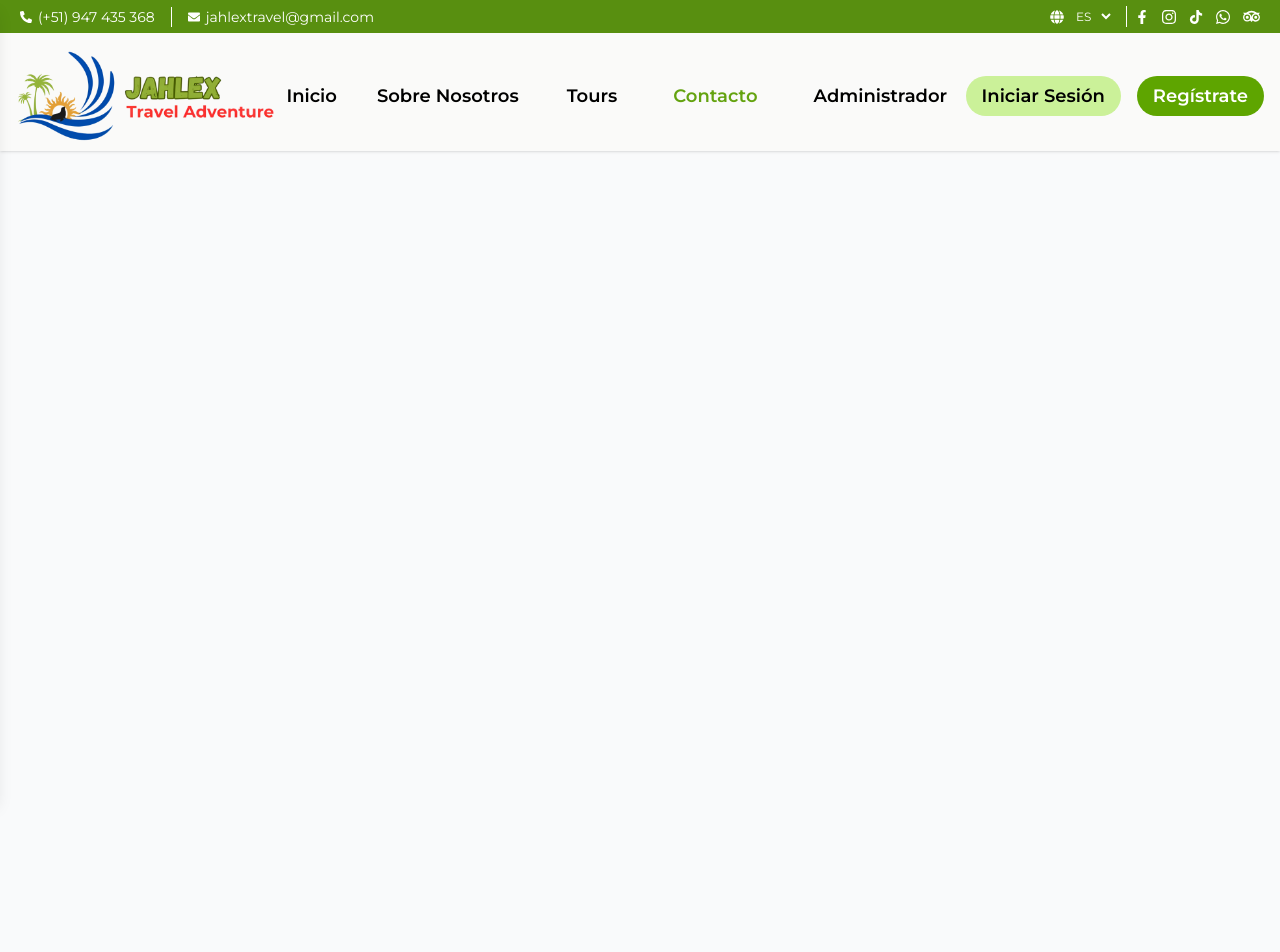
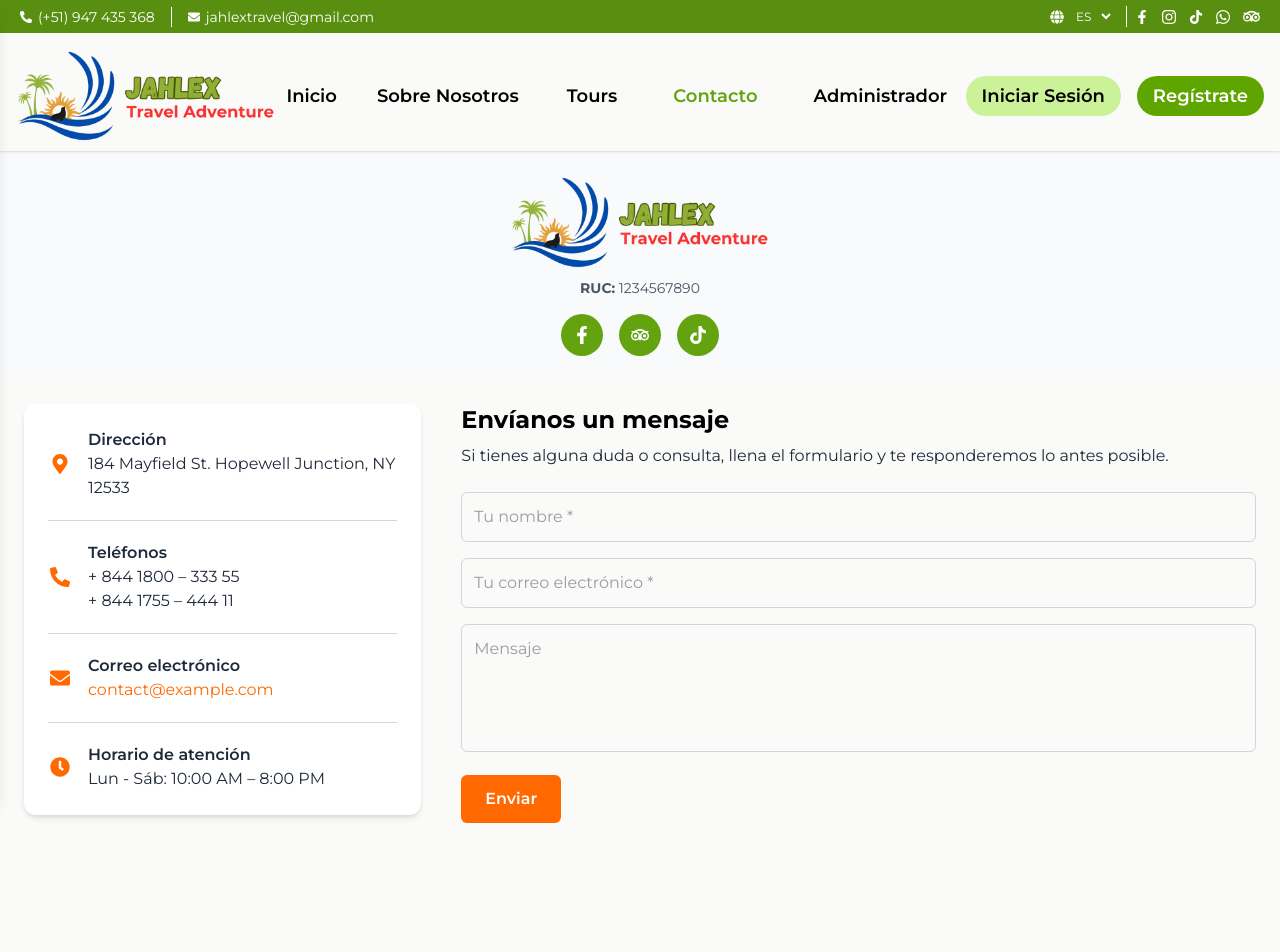
Before and after one commit to MagalyCanelo/JahlexTravelV2, a Next.js app: page /contacto in a window 1280 px wide. Shown: the top 952 px of the page. Before the commit the page ends 800 px from the top, so only its background shows below. Built offline with nearby package versions, Linux system fonts and the light colour scheme.

Commit message:
feat: contacto

```diff
--- a/app/Components/ToursList.tsx
+++ b/app/Components/ToursList.tsx
@@ -10,7 +10,7 @@ interface ToursListProps {
 
 export const ToursList: React.FC<ToursListProps> = ({ tours }) => {
   return (
-    <section className="bg-gray-50 p-4 lg:p-6 pb-8 lg:pb-6 lg:pt-4">
+    <section className="bg-stone-50 p-4 lg:p-6 pb-8 lg:pb-6 lg:pt-4">
       <div className="bg-oliva-c text-white rounded-full px-4 py-1 inline-block shadow mb-4">
         <h2 className="text-md font-semibold">Tours</h2>
       </div>
--- /dev/null
+++ b/app/contacto/Components/ContactForm.tsx
@@ -0,0 +1,41 @@
+import React from "react";
+
+const ContactForm: React.FC = () => {
+  return (
+    <div className="flex-1">
+      <h2 className="text-2xl font-bold mb-2 text-black">
+        Envíanos un mensaje
+      </h2>
+      <p className="text-gray-800 mb-6">
+        Si tienes alguna duda o consulta, llena el formulario y te responderemos
+        lo antes posible.
+      </p>
+      <form className="space-y-4">
+        <input
+          type="text"
+          placeholder="Tu nombre *"
+          className="text-gray-700 w-full border border-gray-300 rounded-md p-3 focus:outline-none focus:ring-2 focus:ring-orange-400"
+          required
+        />
+        <input
+          type="email"
+          placeholder="Tu correo electrónico *"
+          className="text-gray-700 w-full border border-gray-300 rounded-md p-3 focus:outline-none focus:ring-2 focus:ring-orange-400"
+          required
+        />
+        <textarea
+          placeholder="Mensaje"
+          className="text-gray-700 w-full border border-gray-300 rounded-md p-3 h-32 resize-none focus:outline-none focus:ring-2 focus:ring-orange-400"
+        ></textarea>
+        <button
+          type="submit"
+          className="bg-orange-500 hover:bg-orange-600 text-white font-semibold px-6 py-3 rounded-md transition"
+        >
+          Enviar
+        </button>
+      </form>
+    </div>
+  );
+};
+
+export default ContactForm;
--- /dev/null
+++ b/app/contacto/Components/ContactInfo.tsx
@@ -0,0 +1,48 @@
+import React from "react";
+import {
+  FaMapMarkerAlt,
+  FaPhoneAlt,
+  FaEnvelope,
+  FaClock,
+} from "react-icons/fa";
+
+const ContactInfo: React.FC = () => {
+  return (
+    <div className="bg-white shadow-md rounded-xl p-6 divide-y divide-gray-300 text-sm md:text-base">
+      <div className="flex items-center gap-4 pb-5">
+        <FaMapMarkerAlt className="text-orange-500 text-xl min-w-[24px]" />
+        <div className="text-gray-800">
+          <h3 className="font-semibold">Dirección</h3>
+          <p>184 Mayfield St. Hopewell Junction, NY 12533</p>
+        </div>
+      </div>
+
+      <div className="flex items-center gap-4 py-5">
+        <FaPhoneAlt className="text-orange-500 text-xl min-w-[24px]" />
+        <div className="text-gray-800">
+          <h3 className="font-semibold">Teléfonos</h3>
+          <p>+ 844 1800 – 333 55</p>
+          <p>+ 844 1755 – 444 11</p>
+        </div>
+      </div>
+
+      <div className="flex items-center gap-4 py-5">
+        <FaEnvelope className="text-orange-500 text-xl min-w-[24px]" />
+        <div className="text-gray-800">
+          <h3 className="font-semibold">Correo electrónico</h3>
+          <p className="text-orange-500">contact@example.com</p>
+        </div>
+      </div>
+
+      <div className="flex items-center gap-4 pt-5">
+        <FaClock className="text-orange-500 text-xl min-w-[24px]" />
+        <div className="text-gray-800">
+          <h3 className="font-semibold">Horario de atención</h3>
+          <p>Lun - Sáb: 10:00 AM – 8:00 PM</p>
+        </div>
+      </div>
+    </div>
+  );
+};
+
+export default ContactInfo;
--- /dev/null
+++ b/app/contacto/Components/ContactRedes.tsx
@@ -0,0 +1,37 @@
+import { FaFacebookF, FaTiktok, FaTripadvisor } from "react-icons/fa";
+import Image from "next/image";
+
+const ContactSection: React.FC = () => {
+  return (
+    <div className="flex flex-col justify-center h-full p-4 lg:p-6">
+      <div className="flex items-center mb-4 justify-center">
+        <div className="flex flex-col items-center">
+          <Image
+            src="/logo.png"
+            alt="Jahlex Logo"
+            className="w-65"
+            height={1080}
+            width={1080}
+          />
+          <p className="text-gray-600 text-center mt-2 text-sm">
+            <strong>RUC:</strong> 1234567890
+          </p>
+        </div>
+      </div>
+
+      <div className="flex justify-center gap-4 text-green-800 text-lg">
+        <div className="bg-oliva-c bg-oliva-o-hover rounded-full p-3 text-white">
+          <FaFacebookF />
+        </div>
+        <div className="bg-oliva-c bg-oliva-o-hover rounded-full p-3 text-white">
+          <FaTripadvisor />
+        </div>
+        <div className="bg-oliva-c bg-oliva-o-hover rounded-full p-3 text-white">
+          <FaTiktok />
+        </div>
+      </div>
+    </div>
+  );
+};
+
+export default ContactSection;
--- /dev/null
+++ b/app/contacto/Components/ContactSection.tsx
@@ -0,0 +1,21 @@
+import React from "react";
+import ContactInfo from "./ContactInfo";
+import ContactForm from "./ContactForm";
+
+const ContactSection: React.FC = () => {
+  return (
+    <section className="flex flex-col lg:flex-row p-6 gap-10 max-w-screen-xl mx-auto bg-stone-50 min-h-screen">
+      {/* ContactInfo ocupa 1/3 en pantallas grandes */}
+      <div className="lg:w-1/3 w-full">
+        <ContactInfo />
+      </div>
+
+      {/* ContactForm ocupa 2/3 en pantallas grandes */}
+      <div className="lg:w-2/3 w-full">
+        <ContactForm />
+      </div>
+    </section>
+  );
+};
+
+export default ContactSection;
--- /dev/null
+++ b/app/contacto/Components/GoogleMaps.tsx
@@ -0,0 +1,18 @@
+import React from "react";
+
+const GoogleMap: React.FC = () => {
+  return (
+    <div className="w-full h-90 md:h-[500px] lg:h-[600px] rounded-xl overflow-hidden shadow-md p-4 lg:p-6">
+      <iframe
+        title="Ubicación en Google Maps"
+        src="https://www.google.com/maps/embed?pb=!1m18!1m12!1m3!1d3874.112834975654!2d-76.25013638907758!3d-13.832262477655028!2m3!1f0!2f0!3f0!3m2!1i1024!2i768!4f13.1!3m3!1m2!1s0x911063d4a7b180f7%3A0xaa75efb965756ca3!2sJahlex%20Travel%20Adventure!5e0!3m2!1sen!2pe!4v1749161563043!5m2!1sen!2pe"
+        width="100%"
+        height="100%"
+        loading="lazy"
+        allowFullScreen
+      ></iframe>
+    </div>
+  );
+};
+
+export default GoogleMap;
--- a/app/contacto/page.tsx
+++ b/app/contacto/page.tsx
@@ -1,12 +1,20 @@
-import React from 'react'
-import Header from '../Components/Header'
+import React from "react";
+import Header from "../Components/Header";
+import ContactSection from "./Components/ContactSection";
+import GoogleMaps from "./Components/GoogleMaps";
+import Footer from "../Components/Footer";
+import ContactRedes from "./Components/ContactRedes";
 
 function page() {
   return (
     <div>
-        <Header className="bg-oliva-c text-black" />
+      <Header className="bg-oliva-c text-black" />
+      <ContactRedes />
+      <ContactSection />
+      <GoogleMaps />
+      <Footer />
     </div>
-  )
+  );
 }
 
-export default page
+export default page;
--- a/app/globals.css
+++ b/app/globals.css
@@ -16,8 +16,8 @@
 
 @media (prefers-color-scheme: dark) {
   :root {
-    --background: #0a0a0a;
-    --foreground: #ededed;
+    --background: #fafaf9; /* fafaf9 */
+    --foreground: #fafaf9;
   }
 }
 
--- a/app/tours/Components/ListaTours.tsx
+++ b/app/tours/Components/ListaTours.tsx
@@ -10,8 +10,8 @@ function ListaTours(props: { listaTours: BaseTour[] }) {
   const [search, setSearch] = useState("");
 
   return (
-    <div className="bg-gray-50 pt-2">
-      <div className="flex lg:flex-row flex-col items-center gap-9 w-full max-w-[61rem] mx-auto bg-white p-6 rounded-lg shadow-sm border border-gray-200">
+    <div className="bg-stone-50 pt-2">
+      <div className="flex lg:flex-row flex-col items-center gap-9 w-full max-w-[61rem] mx-auto bg-white p-6 rounded-lg shadow-sm border border-stone-200">
         {/* Filtro de búsqueda */}
         <div className="flex flex-col relative w-full sm:w-72 mb-2">
           <div className="flex flex-row items-center gap-2 text-oliva-o font-semibold text-lg text-gray-700 mb-2">
```
